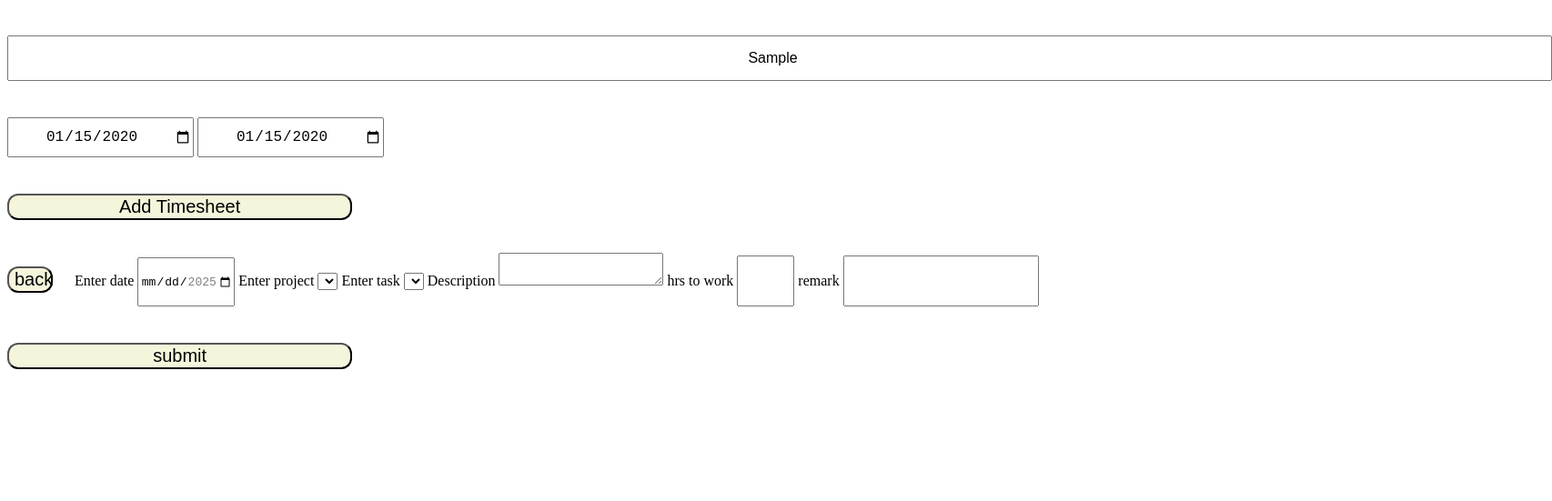
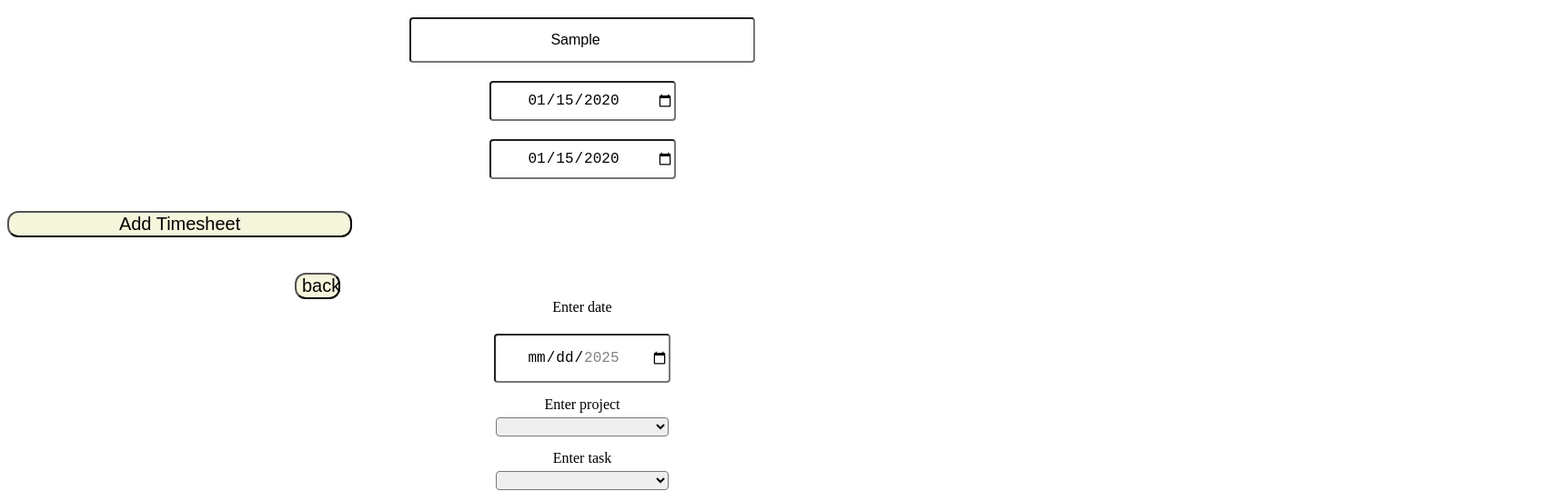
Before and after one commit to Shreyu27009/work_tracker, a website: page files/timesheet.html in a window 1280 px wide. Both pictures are taken after typing "Sample", "2020-01-15", "2020-01-15" into the empty fields and a click on the button "Add Timesheet". Shown: the part 117-668 px from the top of the page at 91% size, 1706 px wide, since content can reach past the window. Drawn offline with Linux system fonts and the light colour scheme; no server answers.

Commit message:
some changes

```diff
--- a/files/timesheet.html
+++ b/files/timesheet.html
@@ -64,8 +64,10 @@
                 </tr>
             </tbody>
         </table>
+    </div>
+    <div class="div1">
         <form id="form_cell" style="display: none;">
-            <button id="backbtn" style="width: 50px;";>back</button>
+            <button id="backbtn" style="width: 50px;" ;>back</button>
             <label for="taskDate">Enter date</label>
             <input type="date" id="taskDate">
 
--- a/public/css/projects.css
+++ b/public/css/projects.css
@@ -45,3 +45,16 @@
      background-color: #04AA6D;
      color: white;
  }
+  label {
+     display: block;
+     margin-bottom: 5px;
+     font-size: 16px;
+ }
+ input,
+textarea,
+select {
+  width: 30%;
+  margin-bottom: 15px;
+  border-radius: 4px;
+  font-size: 16px;
+}
--- a/public/css/tasks.css
+++ b/public/css/tasks.css
@@ -45,3 +45,16 @@
      background-color: #04AA6D;
      color: white;
  }
+  label {
+     display: block;
+     margin-bottom: 5px;
+     font-size: 16px;
+ }
+ input,
+textarea,
+select {
+  width: 30%;
+  margin-bottom: 15px;
+  border-radius: 4px;
+  font-size: 16px;
+}
--- a/public/css/timesheet.css
+++ b/public/css/timesheet.css
@@ -10,6 +10,9 @@
      background-color: beige;
      margin-right: 20px;
      width: 30%;
+     margin-left: auto;
+     margin-right: auto;
+
  }
 
  .div1 {
@@ -69,3 +72,29 @@
      background-color: #04AA6D;
      color: white;
  }
+
+ label {
+     display: block;
+     margin-bottom: 5px;
+     font-size: 16px;
+     text-align: center;
+ }
+
+ input,
+ textarea,
+ select {
+     width: 30%;
+     margin-bottom: 15px;
+     border-radius: 4px;
+     font-size: 16px;
+
+     margin-left: auto;
+     margin-right: auto;
+     display: block;
+ }
+
+ form {
+     width: 50%;
+     margin-left: auto;
+     margin-right: auto;
+ }
```
